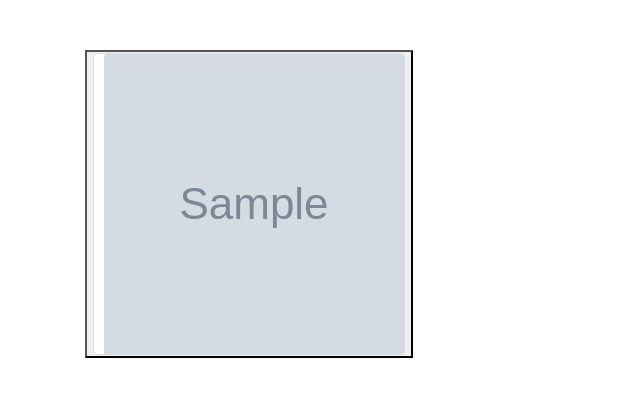
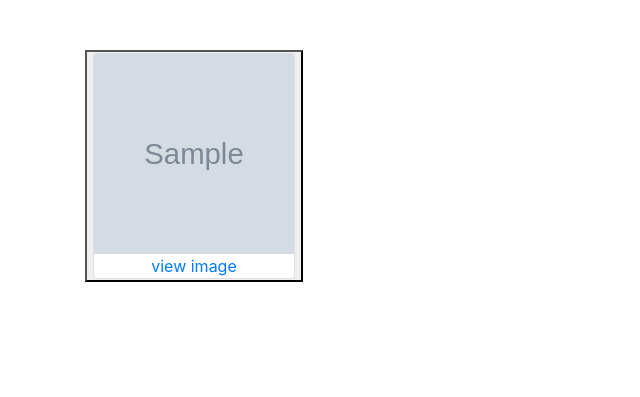
Before and after one commit to melodytowett/My-Gallery, a Django app: page / in a window 1280 px wide. Shown: the part 85-482 px from the top of the page, without its empty margins (0-640 px from the left). Run offline with Django 4.2, Linux system fonts and the light colour scheme; tables that the repository leaves empty hold one stand-in row (values such as "Sample post"); grey boxes marked "Sample" are stand-in pictures; some libraries are stand-ins or nearby versions.

Commit message:
work on the last part displaying images

```diff
--- a/photos/templates/all-photos/search.html
+++ b/photos/templates/all-photos/search.html
@@ -34,7 +34,7 @@
  copyLink = (element) => {
  document.getElementById(element).select();
  document.execCommand("copy");
- }
+}
  </script>
   {%endblock%}
 {% endblock %}
--- a/photos/templates/index.html
+++ b/photos/templates/index.html
@@ -8,13 +8,19 @@ $('#myModal').on('shown.bs.modal', function () {
   .container{
     margin-top: 50px;
   }
+  img{
+    width: 200px;
+    height: 200px;
+  }
 </style>
 <div class="container">
+
   {% for photo in photos %}
  <!-- Button trigger modal -->
 <button type="button" data-toggle="modal" data-target="#exampleModalCenter">
-  <div class="card">
-  <img src= {% if photo.my_image %} {{photo.my_image.url}} {%else%}#{% endif %} alt="Image" class="img-responsive card-img-top"style="height: 300px; width: 300px; margin-left: 10px;" >
+  <div class="card 24rem">
+     <img src=" {{photo.my_image.url}} " alt="{{photo.name}}">
+     <span><a href="{% url 'photo' photo.id %}">view image</a> </span>
   </div>
 </button>
 
@@ -29,8 +35,9 @@ $('#myModal').on('shown.bs.modal', function () {
         </button>
       </div>
       <div class="modal-body">
-        <img src= {% if photo.my_image %} {{photo.my_image.url}} {%else%}#{% endif %} alt="Image" class="img-responsive card-img-top"style="height: 300px; width: 300px; margin-left: 10px;" >
-        <div class="card-body">{{photo.description}}</div>
+        <img src=" {{photo.my_image.url}} " alt="{{photo.name}}" srcset="">
+
+        <div class="card-body">{{photo.description}} </div>
       </div>
       <div class="modal-footer">
         <a href=""><input type="text" value=" {{photo.my_image.url}} " id="{{my_image.id}}.url" /></a>
@@ -40,6 +47,7 @@ $('#myModal').on('shown.bs.modal', function () {
   </div>
 </div>
   {% endfor %}
+
    </div>
 </div>
 {%block script%}
```
